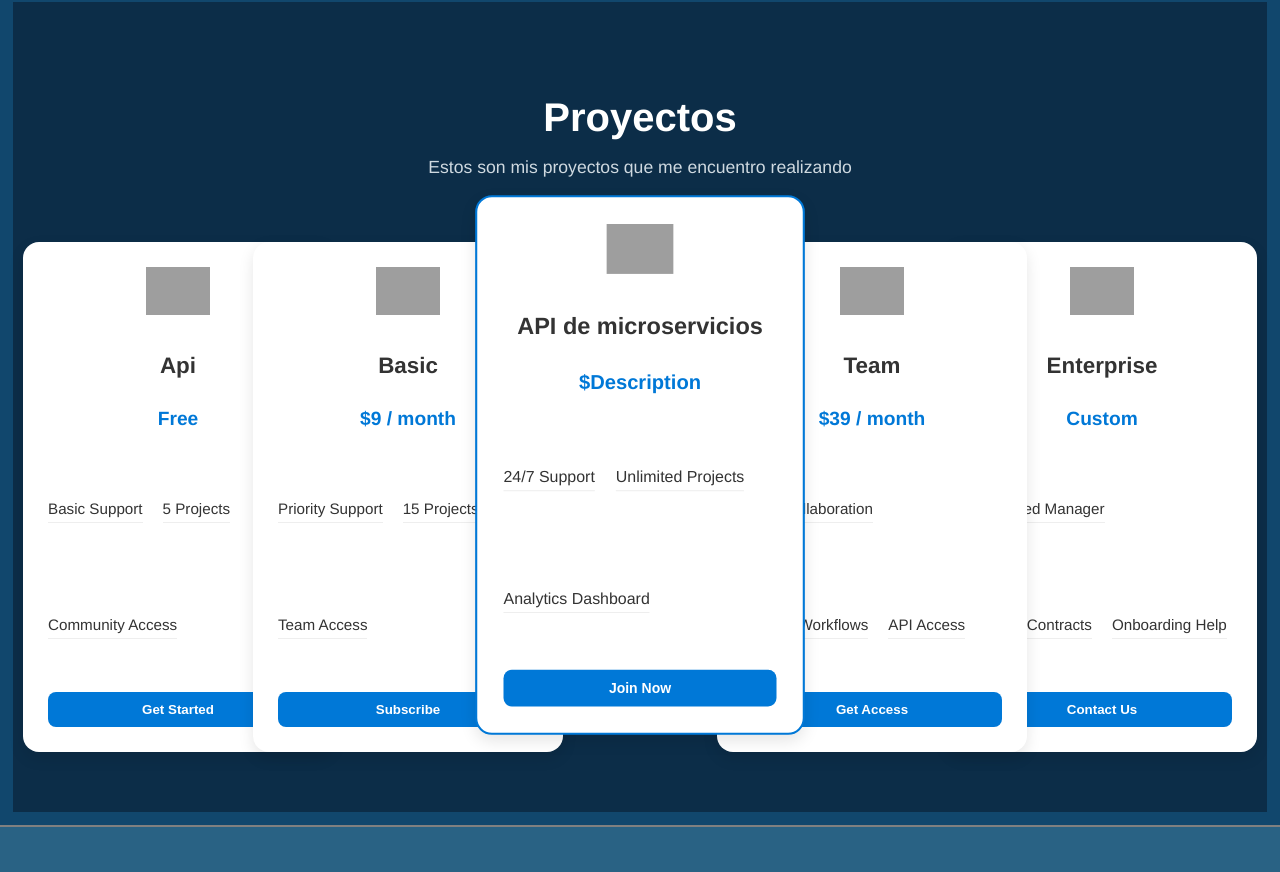
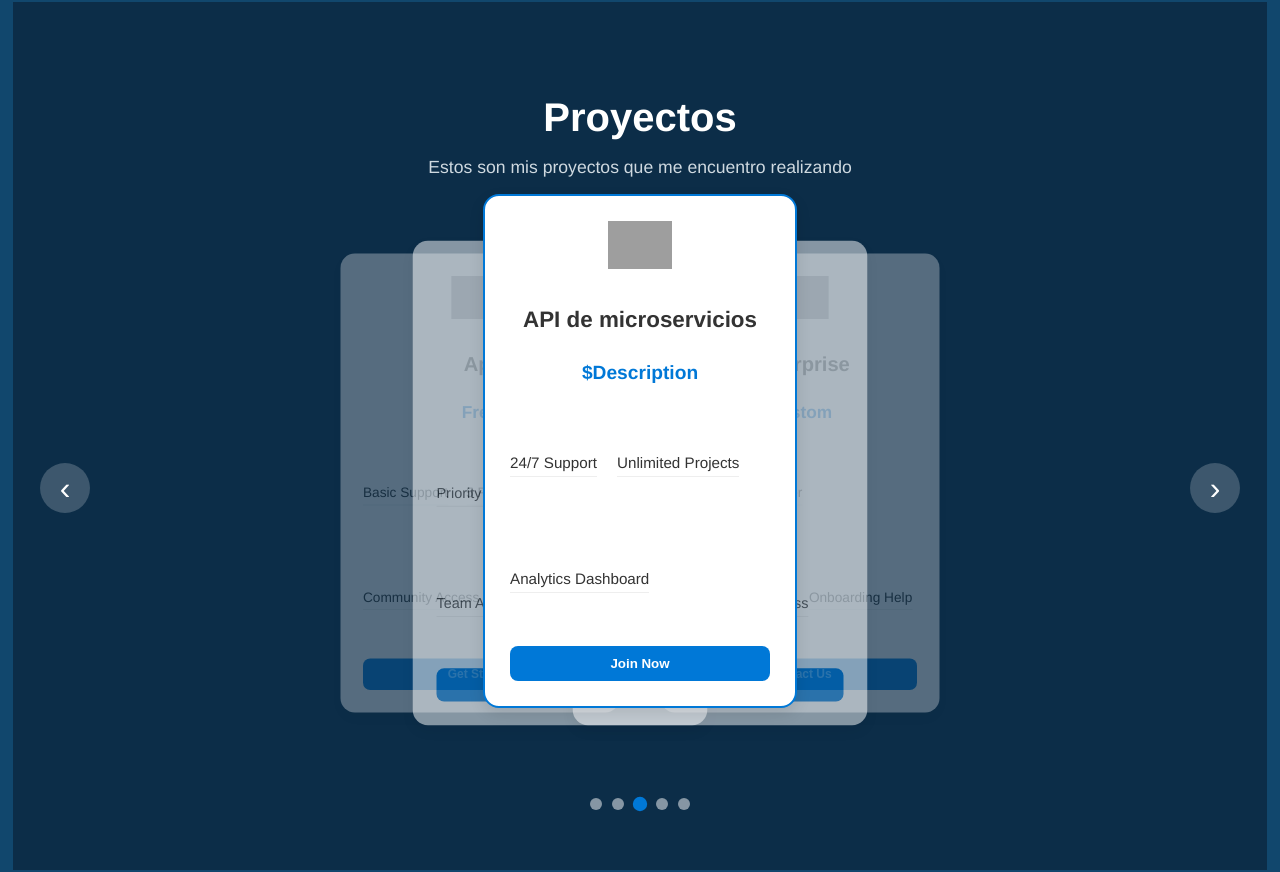
Before and after one commit to Luis-For/PortafolioV1, a Vue app: page / in a window 1280 px wide. Shown: the part 1772-2644 px from the top of the page. Built offline with nearby package versions, Linux system fonts and the light colour scheme; grey boxes are pictures that could not be loaded.

Commit message:
Update proyects component to carrusel

```diff
--- a/src/components/ProyectsComponent.vue
+++ b/src/components/ProyectsComponent.vue
@@ -3,12 +3,19 @@
     <h2>Proyectos</h2>
     <p class="subtitle">Estos son mis proyectos que me encuentro realizando</p>
 
-    <div class="card-container">
+    <div class="carousel-container">
+      <button class="carousel-button prev" @click="prevSlide">‹</button>
+
+      <div class="card-container" ref="carousel">
         <div
           v-for="(plan, index) in plans"
           :key="index"
           class="card"
-        :class="{ popular: plan.popular }"
+          :class="{
+            popular: plan.popular,
+            active: activeIndex === index
+          }"
+          :style="getCardStyle(index)"
         >
           <img :src="plan.img" :alt="plan.name" />
           <h3>{{ plan.name }}</h3>
@@ -19,6 +26,18 @@
           <button>{{ plan.buttonText }}</button>
         </div>
       </div>
+
+      <button class="carousel-button next" @click="nextSlide">›</button>
+    </div>
+
+    <div class="carousel-dots">
+      <span
+        v-for="(dot, index) in plans"
+        :key="index"
+        :class="{ active: activeIndex === index }"
+        @click="goToSlide(index)"
+      ></span>
+    </div>
   </section>
 </template>
 
@@ -27,6 +46,7 @@ export default {
   name: "PricingSection",
   data() {
     return {
+      activeIndex: 2, // Centrar la tarjeta popular inicialmente
       plans: [
         {
           name: "Api",
@@ -71,16 +91,40 @@ export default {
       ],
     };
   },
+  methods: {
+    nextSlide() {
+      this.activeIndex = (this.activeIndex + 1) % this.plans.length;
+    },
+    prevSlide() {
+      this.activeIndex = (this.activeIndex - 1 + this.plans.length) % this.plans.length;
+    },
+    goToSlide(index) {
+      this.activeIndex = index;
+    },
+    getCardStyle(index) {
+      const offset = index - this.activeIndex;
+      const zIndex = 5 - Math.abs(offset);
+      const scale = 1 - Math.abs(offset) * 0.05;
+      const translateY = offset === 0 ? (this.plans[index].popular ? -30 : 0) : 0;
+
+      return {
+        transform: `translateX(${offset * 80}px) translateY(${translateY}px) scale(${scale})`,
+        zIndex: zIndex,
+        opacity: offset === 0 ? 1 : 0.7 - Math.abs(offset) * 0.2
+      };
+    }
+  }
 };
 </script>
 
 <style scoped>
-/* Aquí puedes agregar estilos similares a los originales */
 .pricing-section {
   background: #0c2d48;
   padding: 60px 20px;
   text-align: center;
   color: white;
+  overflow: hidden;
+  position: relative;
 }
 
 .pricing-section h2 {
@@ -94,60 +138,44 @@ export default {
   color: #cfd9e0;
 }
 
+.carousel-container {
+  display: flex;
+  align-items: center;
+  justify-content: center;
+  position: relative;
+  margin: 60px auto;
+  max-width: 1200px;
+}
+
 .card-container {
   display: flex;
   justify-content: center;
   align-items: flex-end;
-  gap: 0;
+  height: 500px;
   position: relative;
-  margin-top: 60px;
+  width: 80%;
+  margin: 0 auto;
 }
 
-/* Igualar tamaño de todas las tarjetas */
 .card {
-  position: relative;
+  position: absolute;
   background: white;
   color: #333;
   border-radius: 16px;
-  width: 260px;           /* tamaño uniforme */
-  height: 460px;          /* altura fija */
+  width: 260px;
+  height: 460px;
   padding: 25px;
   box-shadow: 0 6px 15px rgba(0, 0, 0, 0.1);
-  transition: transform 0.3s ease, z-index 0.3s ease;
-  margin: 0 -40px;
+  transition: all 0.5s ease;
   display: flex;
   flex-direction: column;
   justify-content: space-between;
 }
 
-/* Control de capas para superposición */
-.card-container .card:nth-child(1),
-.card-container .card:nth-child(5) {
-  z-index: 1;
-}
-
-.card-container .card:nth-child(2),
-.card-container .card:nth-child(4) {
-  z-index: 2;
-}
-
-.card-container .card:nth-child(3) {
-  z-index: 3;
-}
-
-/* Hover solo para tarjetas normales */
-.card:not(.popular):hover {
-  transform: translateY(-10px) scale(1.03);
-  z-index: 4;
-}
-
-/* Tarjeta destacada */
 .card.popular {
-  transform: translateY(-30px) scale(1.05);
   border: 2px solid #0078d7;
 }
 
-/* Imagen, título, precio, lista, botón */
 .card img {
   width: 64px;
   margin-bottom: 15px;
@@ -187,7 +215,61 @@ export default {
   border-radius: 8px;
   cursor: pointer;
   font-weight: 600;
+  transition: background 0.3s;
 }
 
+.card button:hover {
+  background: #005fa3;
+}
 
+.carousel-button {
+  background: rgba(255, 255, 255, 0.2);
+  border: none;
+  color: white;
+  font-size: 2rem;
+  width: 50px;
+  height: 50px;
+  border-radius: 50%;
+  cursor: pointer;
+  z-index: 10;
+  transition: all 0.3s;
+}
+
+.carousel-button:hover {
+  background: rgba(255, 255, 255, 0.3);
+}
+
+.carousel-dots {
+  display: flex;
+  justify-content: center;
+  margin-top: 20px;
+  gap: 10px;
+}
+
+.carousel-dots span {
+  width: 12px;
+  height: 12px;
+  border-radius: 50%;
+  background: rgba(255, 255, 255, 0.5);
+  cursor: pointer;
+  transition: all 0.3s;
+}
+
+.carousel-dots span.active {
+  background: #0078d7;
+  transform: scale(1.2);
+}
+
+/* Responsive */
+@media (max-width: 768px) {
+  .card {
+    width: 220px;
+    height: 420px;
+    padding: 15px;
+  }
+
+  .card-container {
+    height: 450px;
+  }
+}
 </style>
--- a/src/views/Proyects.vue
+++ b/src/views/Proyects.vue
@@ -9,13 +9,16 @@
     <div class="heroSection">
         <Profile/>
     </div>
-
+    <FooterComponent/>
+    <FooterEnd/>
 
 </div>
 </template>
 
 <script>
 //import CardProyect from '../components/CardProyect.vue';
+import FooterComponent from '../components/FooterComponent.vue';
+import FooterEnd from '../components/FooterEnd.vue';
 import NavBar from '../components/NavBar.vue';
 import Profile from '../components/Profile.vue';
 
@@ -24,7 +27,9 @@ export default {
     components: {
         NavBar,
         //CardProyect
-        Profile
+        Profile,
+        FooterComponent,
+        FooterEnd
     }
 }
 </script>
```
Lines whose indentation alone changed are shown as unchanged.
